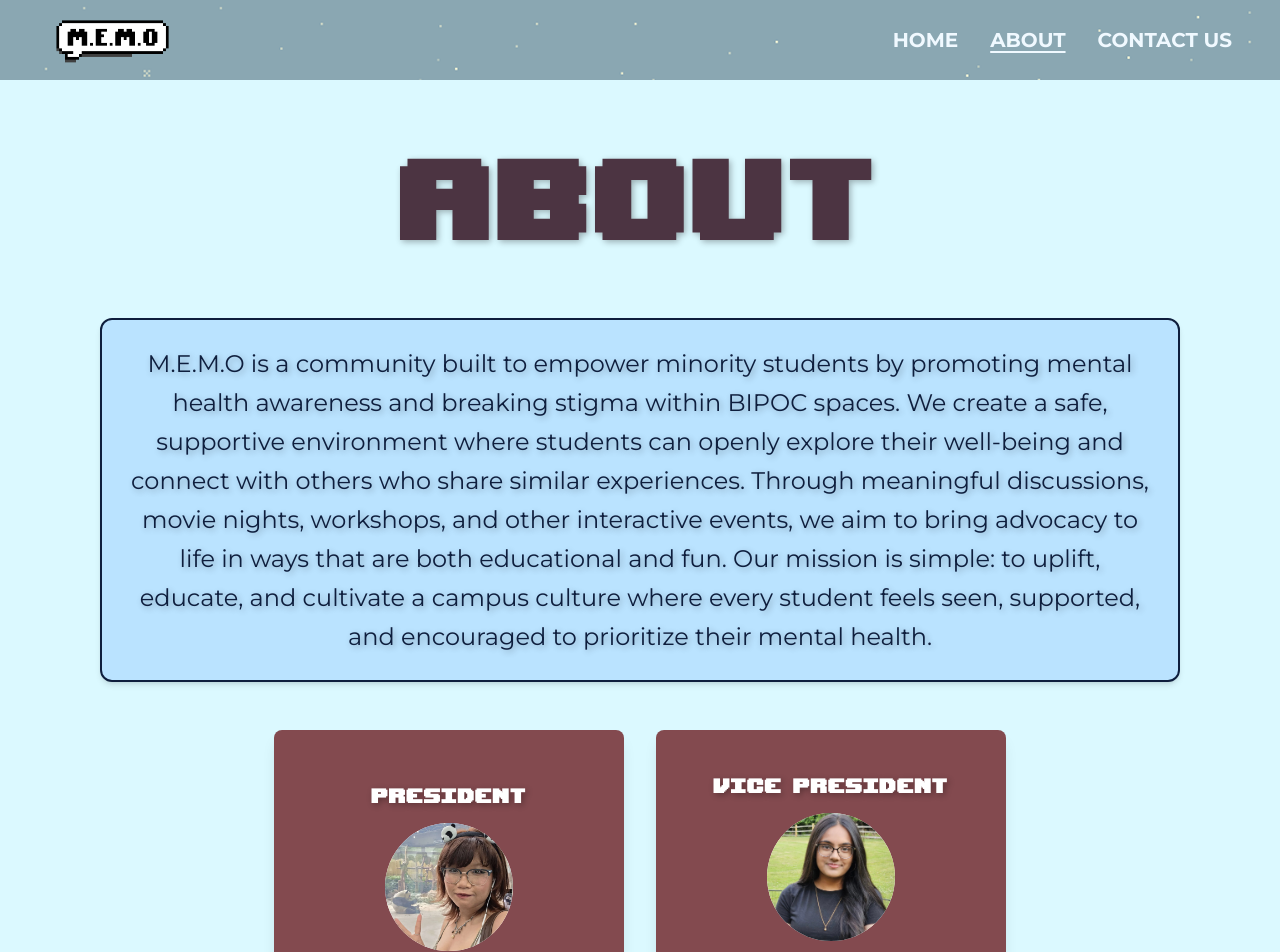
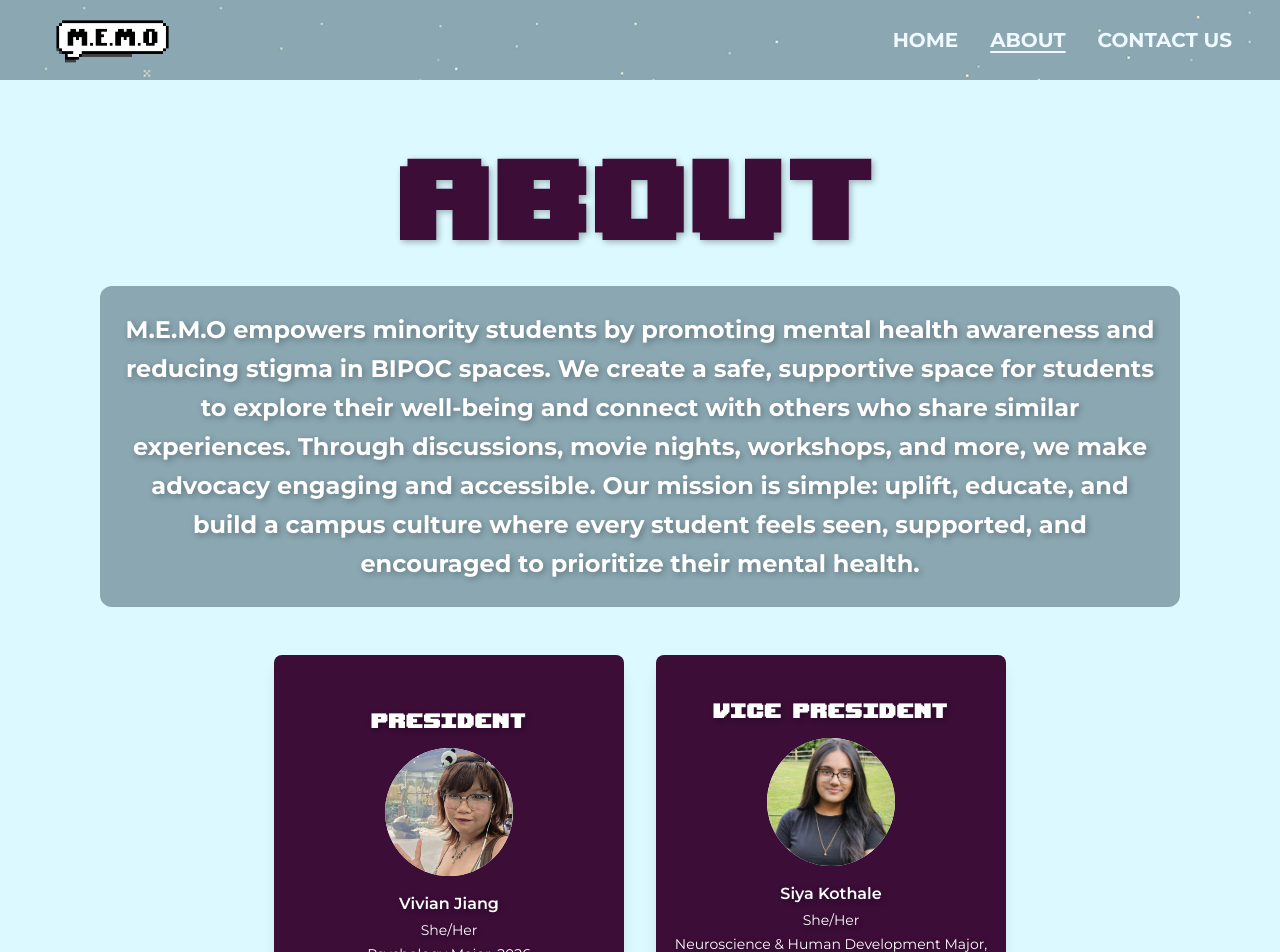
Before and after one commit to sridswetha/memo-website, a Next.js app: page /about in a window 1280 px wide. Shown: the top 952 px of the page. Built offline with nearby package versions, Linux system fonts and the light colour scheme.

Commit message:
stylistic changes

```diff
--- a/src/app/about/components/FlipCard.tsx
+++ b/src/app/about/components/FlipCard.tsx
@@ -44,7 +44,7 @@ const FlipCard: React.FC<FlipCardProps> = ({
       >
         {/* Front */}
         <div
-          className="absolute inset-0 bg-[#834A4F] rounded-lg shadow-lg flex flex-col items-center justify-center px-4"
+          className="absolute inset-0 bg-[#3b0d37] rounded-lg shadow-lg flex flex-col items-center justify-center px-4"
           style={{ backfaceVisibility: 'hidden' }}
         >
           {/* Position */}
--- a/src/app/about/page.tsx
+++ b/src/app/about/page.tsx
@@ -6,18 +6,18 @@ export default function About() {
   return (
     <div className="px-4 sm:px-6 md:px-25 py-20 sm:py-24 md:py-30" style={{ backgroundColor: '#DBF9FF', textShadow: '2px 2px 6px rgba(0,0,0,0.3)' }}>
       <h1
-        className="text-7xl sm:text-7xl md:text-8xl lg:text-9xl xl:text-[150px] font-bold text-[#4C3442] tracking-wider flex justify-center mb-8 sm:mb-12"
+        className="text-7xl sm:text-7xl md:text-8xl lg:text-9xl xl:text-[150px] font-bold text-[#3b0d37] tracking-wider flex justify-center "
         style={{ fontFamily: 'UpheavalTT, Arial, sans-serif' }}
       >
         About
       </h1>
         <h3
-  className="text-2xl mt-4 text-center font-montserrat leading-relaxed border-2 border-[#0E1E3D] p-6 rounded-xl bg-[#BAE3FF] shadow-md"
+  className="text-2xl mt-4 text-center font-montserrat font-bold leading-relaxed  p-6 rounded-xl bg-[#8AA7B2]"
         style={{
-          color: "#0E1E3D",
+          color: 'white',
         }}
       >
-      M.E.M.O is a community built to empower minority students by promoting mental health awareness and breaking stigma within BIPOC spaces. We create a safe, supportive environment where students can openly explore their well-being and connect with others who share similar experiences. Through meaningful discussions, movie nights, workshops, and other interactive events, we aim to bring advocacy to life in ways that are both educational and fun. Our mission is simple: to uplift, educate, and cultivate a campus culture where every student feels seen, supported, and encouraged to prioritize their mental health.
+      M.E.M.O empowers minority students by promoting mental health awareness and reducing stigma in BIPOC spaces. We create a safe, supportive space for students to explore their well-being and connect with others who share similar experiences. Through discussions, movie nights, workshops, and more, we make advocacy engaging and accessible. Our mission is simple: uplift, educate, and build a campus culture where every student feels seen, supported, and encouraged to prioritize their mental health.
         </h3>
 
       <div className="flex flex-wrap justify-center gap-4 sm:gap-6 md:gap-8 py-6 sm:py-8 md:py-12">
--- a/src/app/page.tsx
+++ b/src/app/page.tsx
@@ -6,7 +6,7 @@ export default function Home() {
   return (
     <div className="bg-[#DBF9FF] min-h-screen">
       {/* Hero Banner Section */}
-      <section className="relative w-full h-[300px] sm:h-[400px] md:h-[500px] lg:h-[600px] overflow-hidden">
+      <section className="relative w-full h-[300px] sm:h-[400px] md:h-[500px] lg:h-[550px] overflow-hidden">
         {/* Banner Background Image */}
         <div className="absolute inset-0 z-0">
           <Image
@@ -43,16 +43,16 @@ export default function Home() {
       </section>
 
       {/* Latest Section */}
-      <section className="py-6 sm:py-8">
+        <section className="pt-0 pb-4 sm:pt-0 sm:pb-6">
         <h2
-          className="font-montserrat font-black underline text-[32px] sm:text-[40px] md:text-[50px] mb-6 sm:mb-8 text-center px-4"
-          style={{ color: "#4C3442" }}
+          className="font-montserrat font-black underline text-[36px] sm:text-[44px] md:text-[56px] mb-6 sm:mb-8 text-center px-4"
+          style={{ color: "#3b0d37" }}
         >
-          LATEST
+          CURRENT ISSUES
         </h2>
 
         {/* Article Tiles Grid */}
-        <div className="max-w-6xl mx-auto px-4 sm:px-6">
+        <div className="max-w-6xl mx-auto px-4 sm:px-6" >
           <div className="grid grid-cols-2 lg:grid-cols-3 gap-4 sm:gap-6">
             {sampleArticles.map((article) => (
               <ArticleTile key={article.id} article={article} />
```
